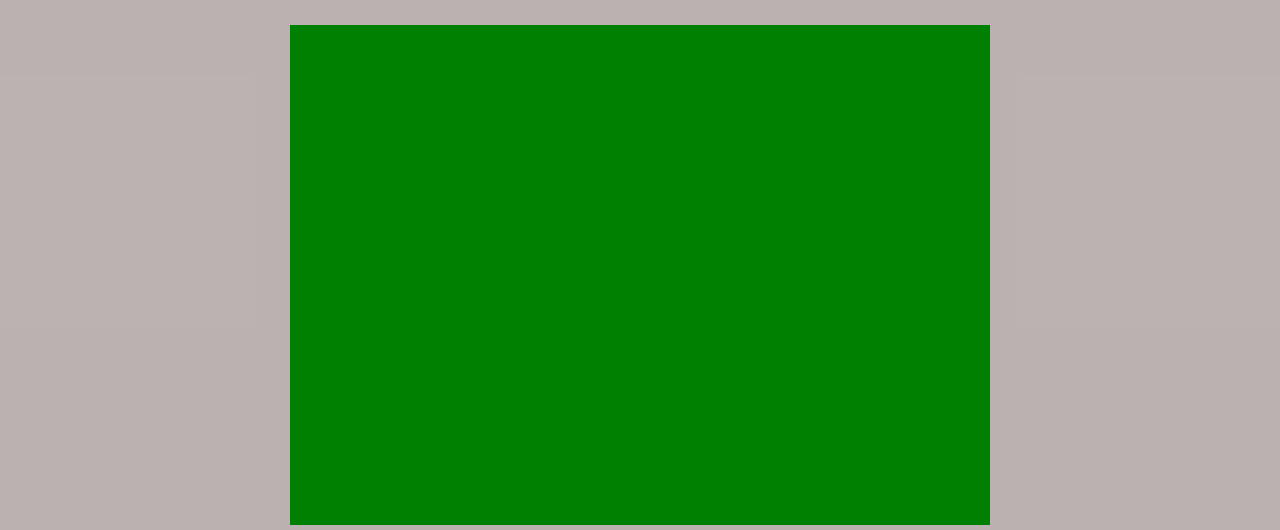
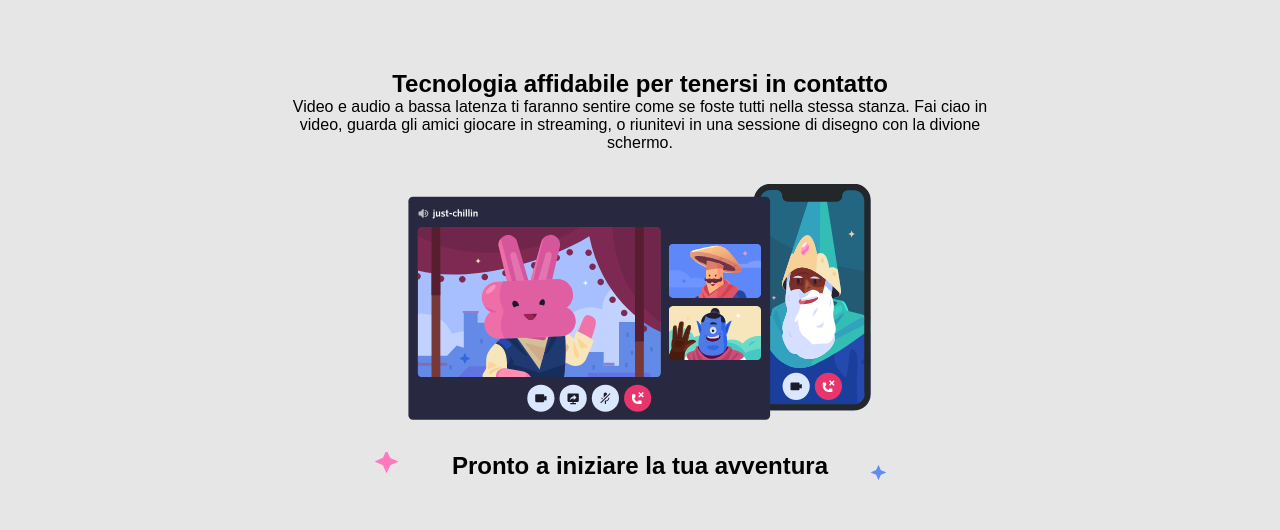
Before and after one commit to MattiaEsposito98/htmlcss-discord, a plain HTML site: page index.html in a window 1280 px wide. Shown: the part 1450-1980 px from the top of the page. Drawn offline with Linux system fonts and the light colour scheme; a web font is replaced by a local one.

Commit message:
Creazione 6° Layout

```diff
--- a/index.html
+++ b/index.html
@@ -101,6 +101,15 @@
   <!-- 5° Layout -->
   <section class="card-5">
     <div class=" container">
+      <div class="header-img-big">
+        <h1>Tecnologia affidabile per tenersi in contatto</h1>
+        <p>Video e audio a bassa latenza ti faranno sentire come se foste tutti nella stessa stanza. Fai ciao in video,
+          guarda gli amici giocare in streaming, o riunitevi in una sessione di disegno con la divione schermo.</p>
+      </div>
+      <div class="col-img-big"></div>
+      <div class="footer-img-big">
+        <h2 class="title-footer-img-big">Pronto a iniziare la tua avventura</h2>
+      </div>
     </div>
   </section>
 
--- a/style.css
+++ b/style.css
@@ -86,8 +86,8 @@ button {
 }
 
 .container {
-	max-height: 300px;
-	height: 350px;
+	/* max-height: 400px;
+	height: 350px; */
 	width: 700px;
 	align-content: center;
 }
@@ -185,19 +185,35 @@ button {
 /* 5° Layout */
 .card-5 {
 	height: 550px;
-	background-color: rgba(184, 172, 172, 0.904);
+	background-color: rgba(230, 230, 230, 0.973);
 	display: flex;
 	justify-content: center;
 	align-items: center;
 }
+.card-5 .container{
+	height: 500px;
+}
 
-.card-5 .container {
-	padding: 12px;
-	max-height: 500px;
-	height: 500px;
+.col-img-big{
+	height: 300px;
 	width: 700px;
-	background-color: green;
-	align-items: flex-start;
+	background-image: url(./img/item4-big.svg);
+	background-position: center;
+	background-repeat: no-repeat;
+	background-size: contain;
+	align-self: center;
+}
+
+.header-img-big{
+	text-align:  center;
+}
+
+.title-footer-img-big{
+	text-align: center;
+	background-image: url(./img/stars.svg);
+	background-position: bottom;
+	background-repeat: no-repeat;
+	background-size: auto;
 }
 
 
@@ -216,8 +232,6 @@ button {
 	max-height: 300px;
 	height: 250px;
 	width: 700px;
-
-
 }
 
 .col-double {
```
